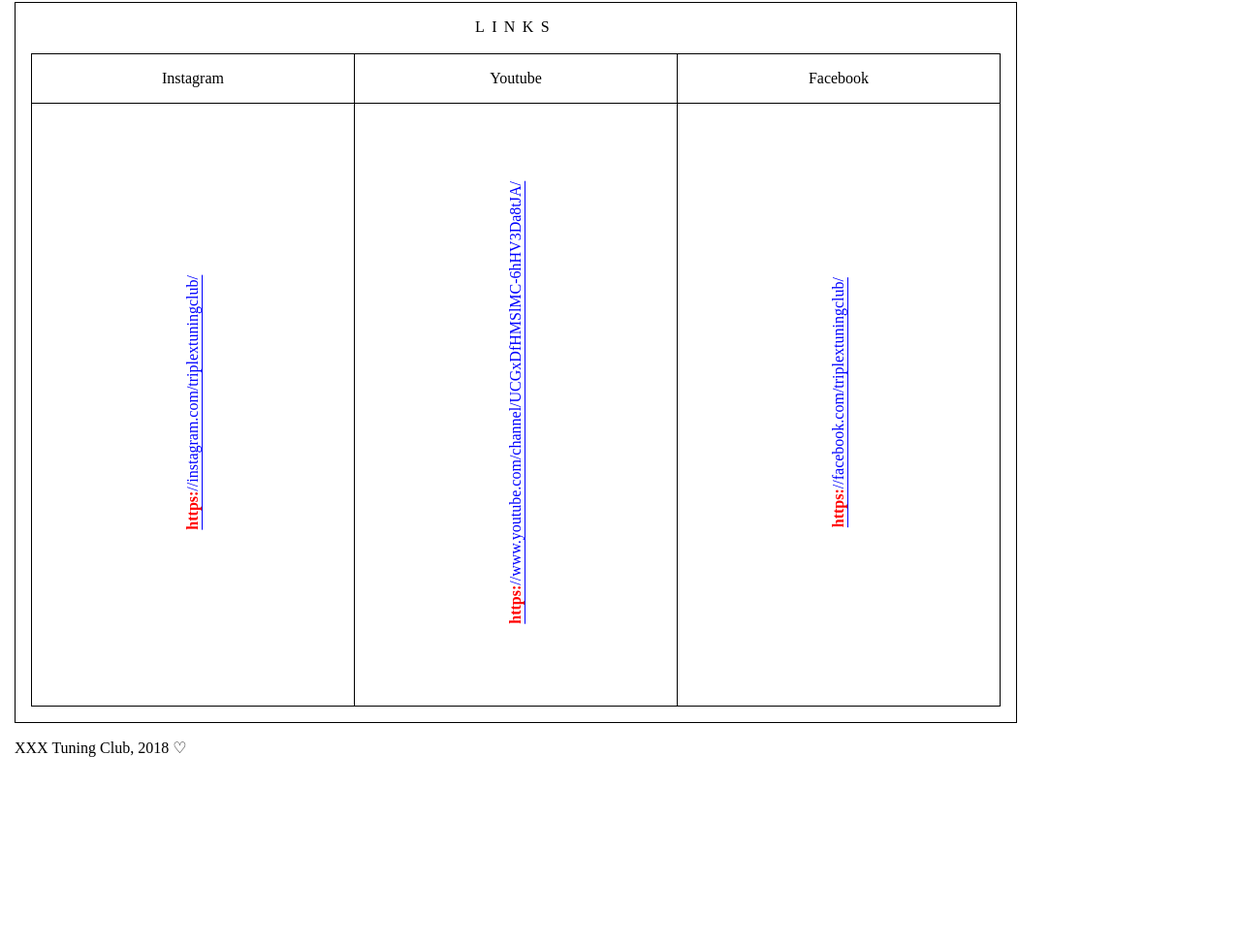
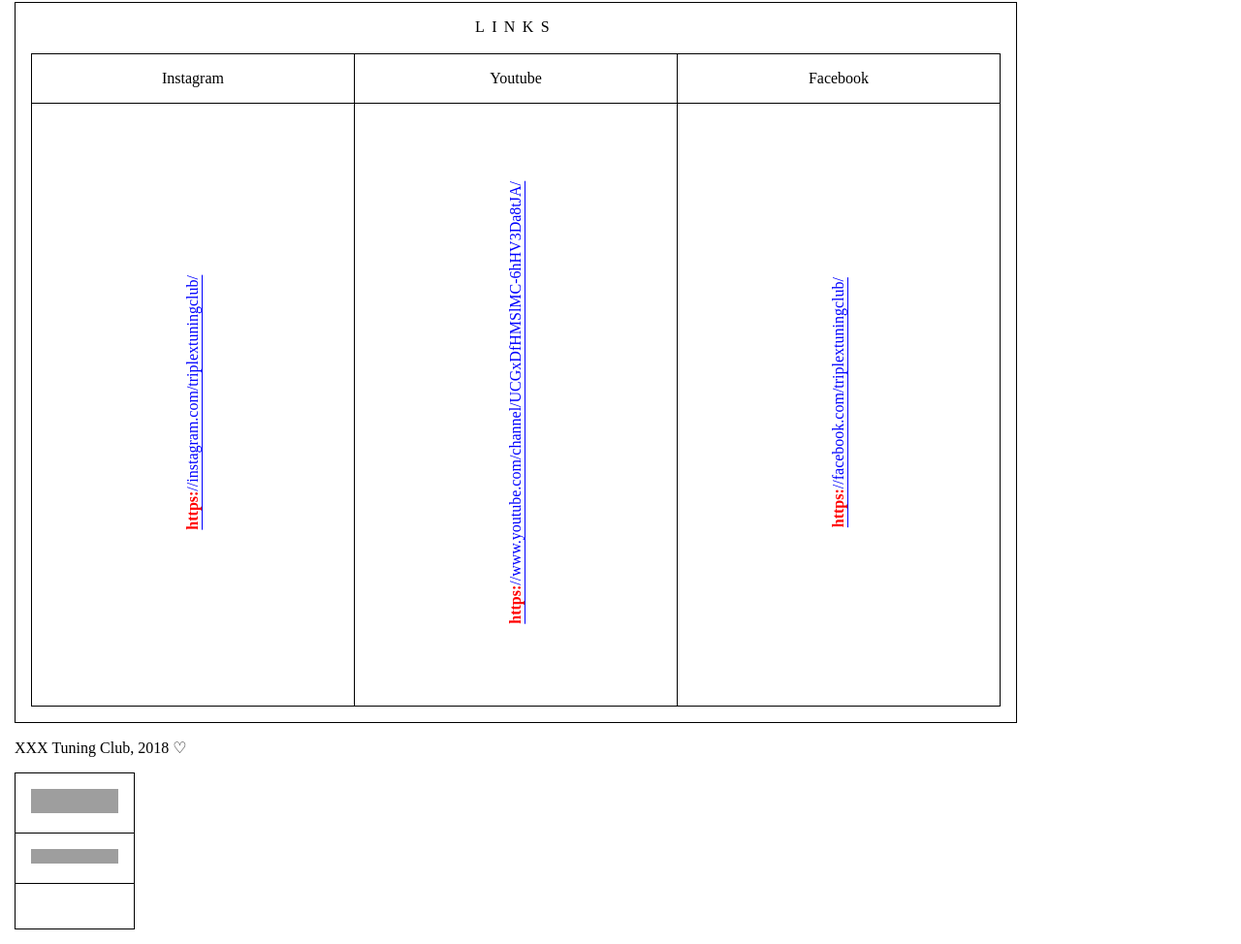
Before and after one commit to Digital-E/xxxtuning.club, a plain HTML site: page index.html in a window 1280 px wide. Shown: the part 78-1052 px from the top of the page at 97% size. Before the commit the page ends 875 px from the top, so only its background shows below. Drawn offline with Linux system fonts and the light colour scheme; grey boxes are pictures that could not be loaded.

Commit message:
Update index.html

```diff
--- a/index.html
+++ b/index.html
@@ -32,6 +32,7 @@
      </tr>
    </table>
    <p>XXX Tuning Club, 2018 ♡</p>
+  <table WIDTH=90 BORDER=0 CELLPADDING=0 CELLSPACING=0><tr><td HEIGHT=25 WIDTH=90><a HREF='' TARGET=_blank><img ALT="" SRC='http://www.image-free-counter.net/preggers0/tufoli.gif' BORDER=0 HEIGHT=25 WIDTH=90></a></td></tr><tr><td HEIGHT=15><a HREF='http://www.free-counter-plus.com/' TARGET=_blank><img BORDER=0 SRC='http://www.image-free-counter.net/outlets2778.jpg' HEIGHT=15 WIDTH=50 ALT="Free-counter-plus.com"></a><a HREF='http://www.free-counter-plus.com/counter/stats/stats.asp?id=555568834' TARGET=_blank><img BORDER=0 SRC='http://www.image-free-counter.net/hommos0.php?f=005296623' WIDTH=40 HEIGHT=15 ALT=""></a></td></tr><tr ALIGN=Center><td HEIGHT=14 COLSPAN=2></td></tr></table>
  </body>
 
  </html>
```
